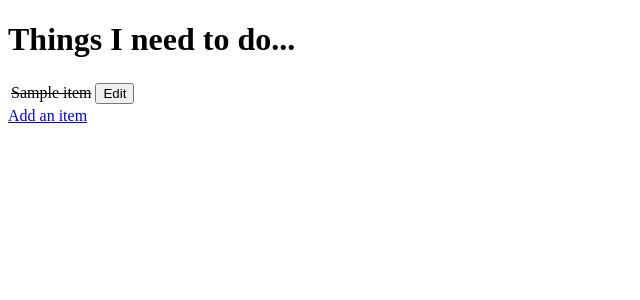
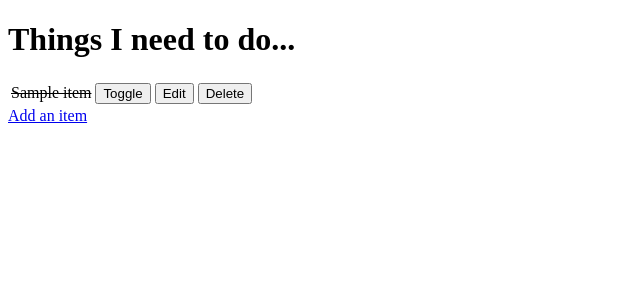
Before and after one commit to farah-maria/hello-django, a Django app: page / in a window 1280 px wide. Shown: the top 300 px of the page, without its empty margins (0-640 px from the left). Run offline with Django 3.2, Linux system fonts and the light colour scheme; tables that the repository leaves empty hold one stand-in row (values such as "Sample post").

Commit message:
add delete functionalityy

```diff
--- a/django_todo/urls.py
+++ b/django_todo/urls.py
@@ -15,12 +15,14 @@ Including another URLconf
 """
 from django.contrib import admin
 from django.urls import path
-from todo.views import get_todo_list, add_item, edit_item
+from todo import views
 
 
 urlpatterns = [
     path('admin/', admin.site.urls),
-    path('', get_todo_list, name='get_todo_list'),
-    path('add', add_item, name='add'),
-    path('edit/<item_id>', edit_item, name='edit'),
+    path('', views.get_todo_list, name='get_todo_list'),
+    path('add', views.add_item, name='add'),
+    path('edit/<item_id>', views.edit_item, name='edit'),
+    path('toggle/<item_id>', views.toggle_item, name='toggle'),
+    path('delete/<item_id>', views.delete_item, name='delete'),
 ]
--- a/todo/templates/todo/todo_list.html
+++ b/todo/templates/todo/todo_list.html
@@ -19,8 +19,18 @@
                 <td>{{ item.name }}</td>
                 {% endif %}
                 <td>
+                    <a href="/toggle/{{ item.id }}">
+                        <button>Toggle</button>
+                    </a>
+                </td>
+                <td>
                     <a href="/edit/{{ item.id }}">
                         <button>Edit</button>
+                    </a>
+                </td>
+                <td>
+                    <a href="/delete/{{ item.id }}">
+                        <button>Delete</button>
                     </a>
                 </td>
             </tr>
--- a/todo/views.py
+++ b/todo/views.py
@@ -41,3 +41,16 @@ def edit_item(request, item_id):
     }
 
     return render(request, 'todo/edit_item.html', context)
+
+
+def toggle_item(request, item_id):
+    item = get_object_or_404(Item, id=item_id)
+    item.done = not item.done
+    item.save()
+    return redirect('get_todo_list')
+
+
+def delete_item(request, item_id):
+    item = get_object_or_404(Item, id=item_id)
+    item.delete()
+    return redirect('get_todo_list')
```
Also changed, not shown: db.sqlite3.
